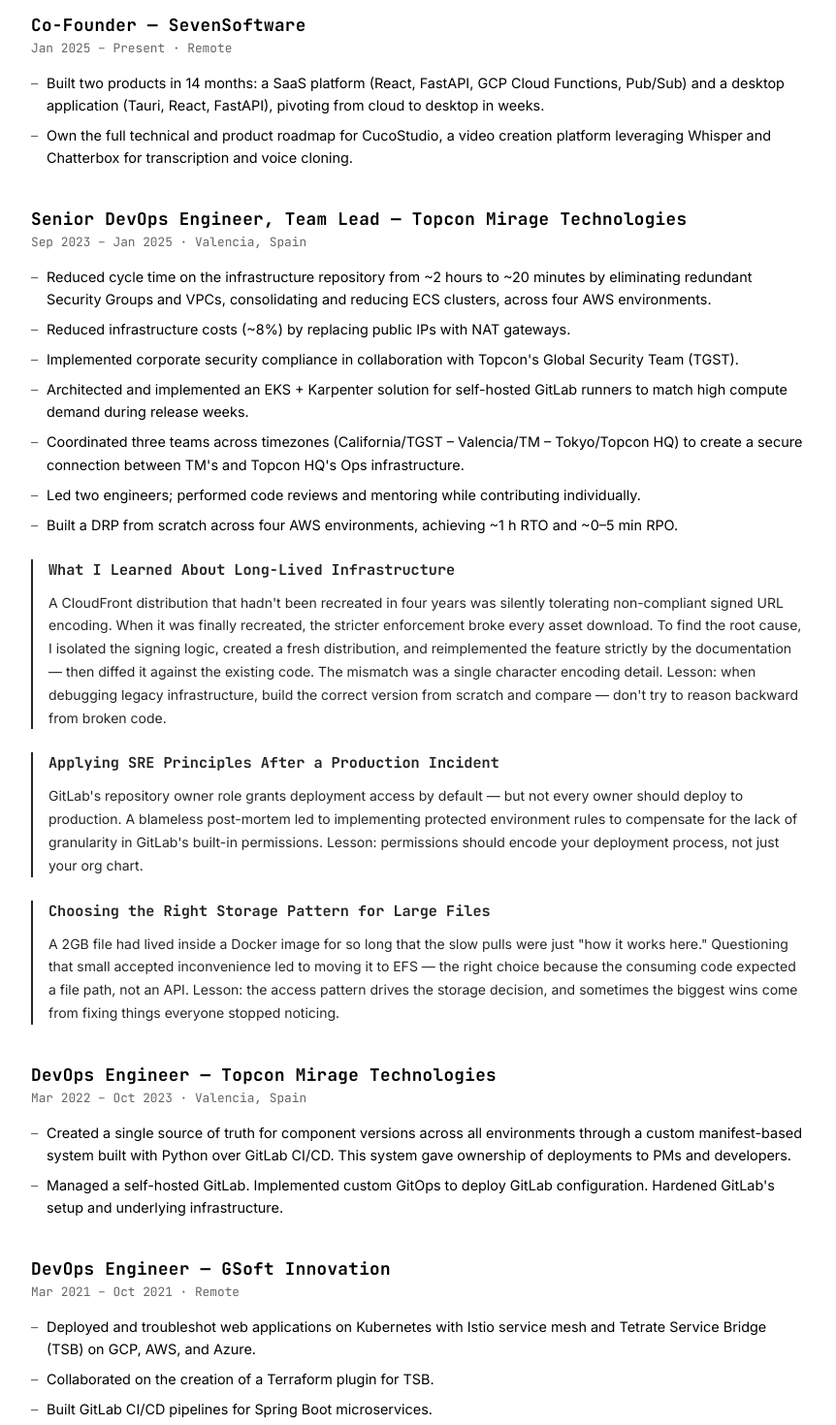
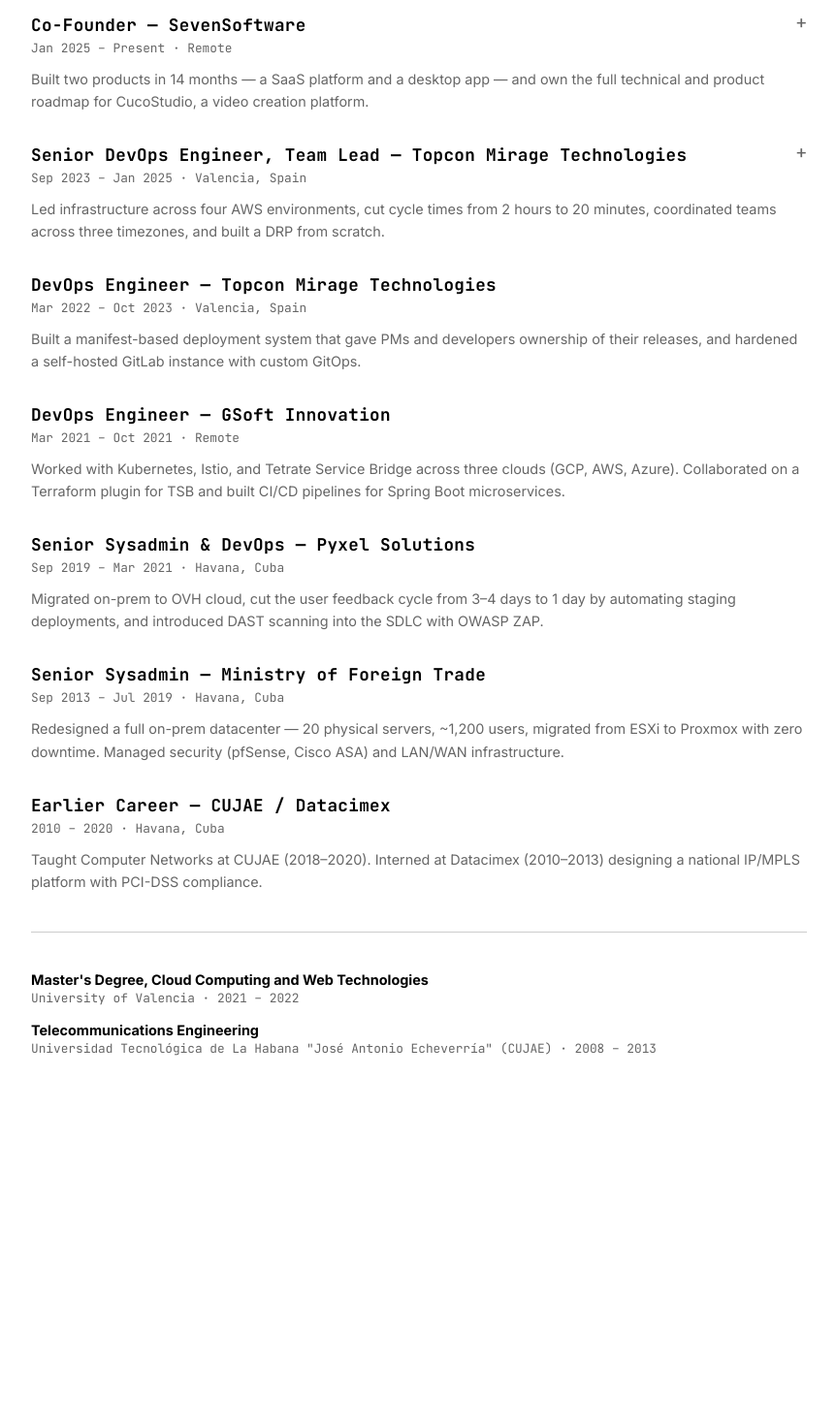
Before and after one commit to varn0/varno, a React (Vite) app: page /cv in a window 1280 px wide. Shown: the part 200-1670 px from the top of the page at 97% size, without its empty margins (208-1070 px from the left). After the commit the page ends 1402 px from the top, so only its background shows below. Built offline with nearby package versions, Linux system fonts and the light colour scheme.

Commit message:
feat: expandable CV sections with conversational summaries, add hexagonal architecture story

```diff
--- a/src/components/tech/CvPage.tsx
+++ b/src/components/tech/CvPage.tsx
@@ -1,3 +1,4 @@
+import { useState } from 'react'
 import { roles, education } from '../../data/work-history'
 import type { Role, Story } from '../../data/work-history'
 
@@ -13,9 +14,17 @@
 }
 
 function RoleSection({ role }: { role: Role }) {
+  const [open, setOpen] = useState(false)
+  const hasContent = role.stories.length > 0
+
   return (
     <section className="cv-role">
-      <div className="cv-role-header">
+      <button
+        className={`cv-role-header ${hasContent ? 'cv-role-header--expandable' : ''} ${open ? 'cv-role-header--open' : ''}`}
+        onClick={() => hasContent && setOpen(!open)}
+        disabled={!hasContent}
+      >
+        <div>
           <h3 className="cv-role-title">
             {role.title} — {role.company}
           </h3>
@@ -23,14 +32,18 @@
             {role.period} · {role.location}
           </div>
         </div>
-      <ul className="cv-bullets">
-        {role.bullets.map((bullet, i) => (
-          <li key={i} className="cv-bullet">{bullet}</li>
-        ))}
-      </ul>
+        {hasContent && (
+          <span className="cv-role-toggle">{open ? '−' : '+'}</span>
+        )}
+      </button>
+      <p className="cv-summary">{role.summary}</p>
+      {open && (
+        <div className="cv-role-expanded">
           {role.stories.map((story, i) => (
             <StoryBlock key={i} story={story} />
           ))}
+        </div>
+      )}
     </section>
   )
 }
@@ -43,7 +56,6 @@
         <RoleSection key={i} role={role} />
       ))}
       <hr className="cv-section-divider" />
-      <h2 className="cv-page-title">Education</h2>
       <div className="cv-education">
         {education.map((entry, i) => (
           <div key={i} className="cv-education-entry">
--- a/src/data/work-history.ts
+++ b/src/data/work-history.ts
@@ -9,7 +9,7 @@
   startYear: number
   period: string
   location: string
-  bullets: string[]
+  summary: string
   stories: Story[]
 }
 
@@ -26,11 +26,18 @@
     startYear: 2025,
     period: 'Jan 2025 – Present',
     location: 'Remote',
-    bullets: [
-      'Built two products in 14 months: a SaaS platform (React, FastAPI, GCP Cloud Functions, Pub/Sub) and a desktop application (Tauri, React, FastAPI), pivoting from cloud to desktop in weeks.',
-      'Own the full technical and product roadmap for CucoStudio, a video creation platform leveraging Whisper and Chatterbox for transcription and voice cloning.',
+    summary: 'Built two products in 14 months — a SaaS platform and a desktop app — and own the full technical and product roadmap for CucoStudio, a video creation platform.',
+    stories: [
+      {
+        title: 'Why Hexagonal Architecture Saved the Pivot',
+        paragraphs: [
+          'CucoStudio started as a SaaS platform: React frontend, FastAPI backend, GCP Cloud Functions, Pub/Sub for async jobs, and Firestore as the database. It worked. Then we decided to pivot to a desktop application with Tauri.',
+          'That pivot could have been a rewrite. Instead, it took weeks — because we had built the backend with hexagonal architecture from the start. The application logic talked to the database through ports (interfaces). Firestore was just an adapter behind that port.',
+          'When we moved to desktop, I swapped the Firestore adapter for a SQLite adapter. The application logic didn\'t change. The business rules didn\'t change. I just wrote a new adapter that spoke SQL instead of NoSQL, plugged it in, and everything worked.',
+          'The lesson wasn\'t "hexagonal architecture is great" — it\'s that architectural discipline pays off exactly when you need to move fast. The pivot felt easy precisely because we\'d invested in that separation upfront.',
+        ],
+      },
     ],
-    stories: [],
   },
   {
     title: 'Senior DevOps Engineer, Team Lead',
@@ -38,15 +45,7 @@
     startYear: 2023,
     period: 'Sep 2023 – Jan 2025',
     location: 'Valencia, Spain',
-    bullets: [
-      'Reduced cycle time on the infrastructure repository from ~2 hours to ~20 minutes by eliminating redundant Security Groups and VPCs, consolidating and reducing ECS clusters, across four AWS environments.',
-      'Reduced infrastructure costs (~8%) by replacing public IPs with NAT gateways.',
-      'Implemented corporate security compliance in collaboration with Topcon\'s Global Security Team (TGST).',
-      'Architected and implemented an EKS + Karpenter solution for self-hosted GitLab runners to match high compute demand during release weeks.',
-      'Coordinated three teams across timezones (California/TGST – Valencia/TM – Tokyo/Topcon HQ) to create a secure connection between TM\'s and Topcon HQ\'s Ops infrastructure.',
-      'Led two engineers; performed code reviews and mentoring while contributing individually.',
-      'Built a DRP from scratch across four AWS environments, achieving ~1 h RTO and ~0–5 min RPO.',
-    ],
+    summary: 'Led infrastructure across four AWS environments, cut cycle times from 2 hours to 20 minutes, coordinated teams across three timezones, and built a DRP from scratch.',
     stories: [
       {
         title: 'What I Learned About Long-Lived Infrastructure',
@@ -74,10 +73,7 @@
     startYear: 2022,
     period: 'Mar 2022 – Oct 2023',
     location: 'Valencia, Spain',
-    bullets: [
-      'Created a single source of truth for component versions across all environments through a custom manifest-based system built with Python over GitLab CI/CD. This system gave ownership of deployments to PMs and developers.',
-      'Managed a self-hosted GitLab. Implemented custom GitOps to deploy GitLab configuration. Hardened GitLab\'s setup and underlying infrastructure.',
-    ],
+    summary: 'Built a manifest-based deployment system that gave PMs and developers ownership of their releases, and hardened a self-hosted GitLab instance with custom GitOps.',
     stories: [],
   },
   {
@@ -86,40 +82,25 @@
     startYear: 2021,
     period: 'Mar 2021 – Oct 2021',
     location: 'Remote',
-    bullets: [
-      'Deployed and troubleshot web applications on Kubernetes with Istio service mesh and Tetrate Service Bridge (TSB) on GCP, AWS, and Azure.',
-      'Collaborated on the creation of a Terraform plugin for TSB.',
-      'Built GitLab CI/CD pipelines for Spring Boot microservices.',
-    ],
+    summary: 'Worked with Kubernetes, Istio, and Tetrate Service Bridge across three clouds (GCP, AWS, Azure). Collaborated on a Terraform plugin for TSB and built CI/CD pipelines for Spring Boot microservices.',
     stories: [],
   },
   {
-    title: 'Senior System & Network Administrator, DevOps',
+    title: 'Senior Sysadmin & DevOps',
     company: 'Pyxel Solutions',
     startYear: 2019,
     period: 'Sep 2019 – Mar 2021',
     location: 'Havana, Cuba',
-    bullets: [
-      'Migrated on-premise systems to OVH cloud. Self-hosted GitLab instance, runners, and staging environment serving ~10 WordPress sites.',
-      'Reduced user feedback cycle from 3–4 days to 1 day by automating deployments to staging. GitLab CI/CD pipelines and Docker Swarm.',
-      'Automated self-hosted GitLab instance backup system using Bash scripts.',
-      'Orchestrated automated DAST using OWASP ZAP to identify and mitigate critical vulnerabilities (XSS, SQLi, Broken Auth) within the SDLC.',
-      'Containerized NestJS, Python, Angular, and PHP applications with Docker for easier distribution to clients.',
-    ],
+    summary: 'Migrated on-prem to OVH cloud, cut the user feedback cycle from 3–4 days to 1 day by automating staging deployments, and introduced DAST scanning into the SDLC with OWASP ZAP.',
     stories: [],
   },
   {
-    title: 'Senior System & Network Administrator',
-    company: 'Ministry of Foreign Trade and Foreign Investment',
+    title: 'Senior Sysadmin',
+    company: 'Ministry of Foreign Trade',
     startYear: 2013,
     period: 'Sep 2013 – Jul 2019',
     location: 'Havana, Cuba',
-    bullets: [
-      'Led a full on-prem datacenter redesign: 20 physical servers for ~1,200 users, migrated from ESXi to Proxmox, no migration downtime. Optimized hardware usage so two physical servers were freed for R&D labs and replacement.',
-      'Enforced security policy via pfSense and Cisco ASA firewalls; implemented SIEM-based management.',
-      'Integrated Cisco Secure ACS with Active Directory for centralized authentication across all network devices.',
-      'Managed LAN/WAN environments using Cisco, Huawei, and Netgear hardware.',
-    ],
+    summary: 'Redesigned a full on-prem datacenter — 20 physical servers, ~1,200 users, migrated from ESXi to Proxmox with zero downtime. Managed security (pfSense, Cisco ASA) and LAN/WAN infrastructure.',
     stories: [],
   },
   {
@@ -128,10 +109,7 @@
     startYear: 2010,
     period: '2010 – 2020',
     location: 'Havana, Cuba',
-    bullets: [
-      'Lecturer at CUJAE (2018–2020) — Taught Computer Networks II & III.',
-      'Intern at Datacimex (2010–2013) — Designed a national IP/MPLS platform proposal for FINCIMEX with PCI-DSS compliance; configured Cisco routers and ASA firewalls.',
-    ],
+    summary: 'Taught Computer Networks at CUJAE (2018–2020). Interned at Datacimex (2010–2013) designing a national IP/MPLS platform with PCI-DSS compliance.',
     stories: [],
   },
 ]
--- a/src/styles/tech.css
+++ b/src/styles/tech.css
@@ -123,11 +123,43 @@
 }
 
 .cv-role {
-  margin-bottom: 2.5rem;
+  margin-bottom: 2rem;
 }
 
 .cv-role-header {
-  margin-bottom: 1rem;
+  display: flex;
+  justify-content: space-between;
+  align-items: flex-start;
+  width: 100%;
+  background: none;
+  border: none;
+  color: var(--text);
+  text-align: left;
+  padding: 0;
+  font: inherit;
+  margin-bottom: 0.75rem;
+}
+
+.cv-role-header--expandable {
+  cursor: pointer;
+  transition: opacity 0.2s ease;
+}
+
+.cv-role-header--expandable:hover {
+  opacity: 0.7;
+}
+
+.cv-role-header:disabled {
+  cursor: default;
+}
+
+.cv-role-toggle {
+  font-family: var(--font-mono);
+  font-size: 1.2rem;
+  color: var(--text-muted);
+  flex-shrink: 0;
+  margin-left: 1rem;
+  line-height: 1;
 }
 
 .cv-role-title {
@@ -144,26 +176,14 @@
   margin-top: 0.25rem;
 }
 
-.cv-bullets {
-  list-style: none;
-  padding: 0;
-  display: flex;
-  flex-direction: column;
-  gap: 0.5rem;
+.cv-summary {
+  font-size: 0.9rem;
+  line-height: 1.6;
+  color: var(--text-muted);
 }
 
-.cv-bullet {
-  font-size: 0.9rem;
-  line-height: 1.6;
-  padding-left: 1rem;
-  position: relative;
-}
-
-.cv-bullet::before {
-  content: '–';
-  position: absolute;
-  left: 0;
-  color: var(--text-muted);
+.cv-role-expanded {
+  margin-top: 1rem;
 }
 
 .cv-story {
```
Also changed, not shown: 1 other file (tests, documents, lock files or other folders). Lines whose indentation alone changed are shown as unchanged.
